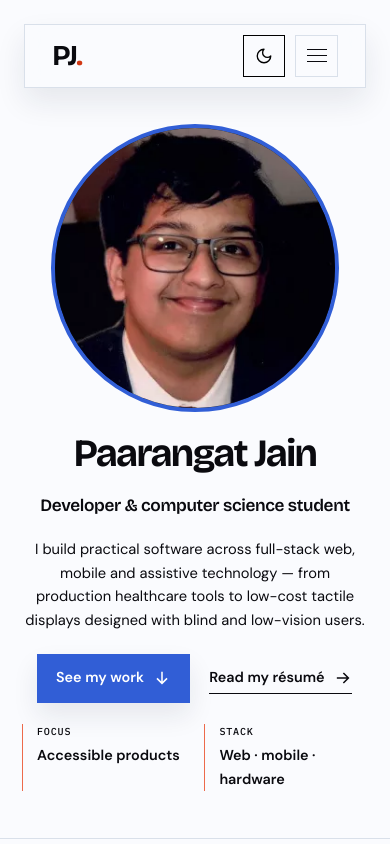
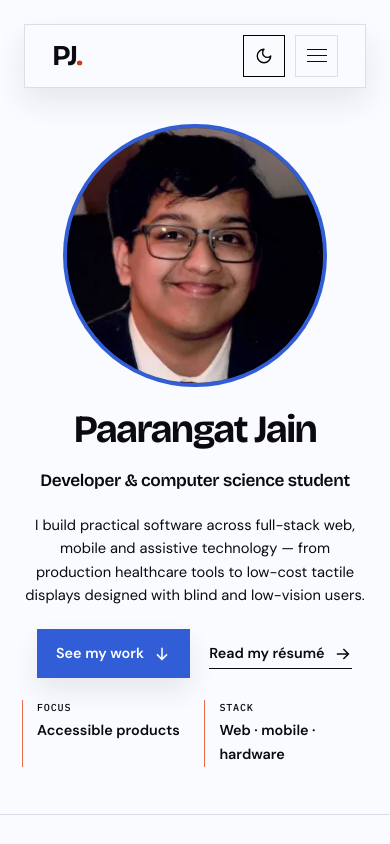
Before and after one commit to pjrus/p-jain-dev, a SvelteKit app: page / in a window 390 px wide. Shown: the top 844 px of the page. Built offline with nearby package versions, Linux system fonts and the light colour scheme.

Commit message:
style: reduce hero cover photo size and tighten grid gap

```diff
--- a/src/styles/hero.css
+++ b/src/styles/hero.css
@@ -40,10 +40,10 @@
 
 .hero {
   display: grid;
-  grid-template-columns: minmax(0, 1.15fr) minmax(20rem, 0.85fr);
+  grid-template-columns: minmax(0, 1.15fr) minmax(17.5rem, 0.85fr);
   align-items: center;
   padding-block: clamp(3.5rem, 6vw, 5.5rem) var(--section-space);
-  gap: clamp(2rem, 3vw, 2.75rem);
+  gap: clamp(1.6rem, 2.5vw, 2.25rem);
 }
 
 .hero-role {
@@ -105,7 +105,7 @@
 }
 
 .portrait-card {
-  width: min(100%, 21.5rem);
+  width: min(100%, 18.5rem);
   aspect-ratio: 1;
   overflow: hidden;
   border: clamp(0.3rem, 0.6vw, 0.45rem) solid var(--primary);
@@ -168,7 +168,7 @@
   }
 
   .portrait-card {
-    width: min(100%, 22rem);
+    width: min(100%, 18.5rem);
   }
 }
 
@@ -214,6 +214,6 @@
   }
 
   .portrait-card {
-    width: min(82vw, 22rem);
+    width: min(75vw, 18.5rem);
   }
 }
```
